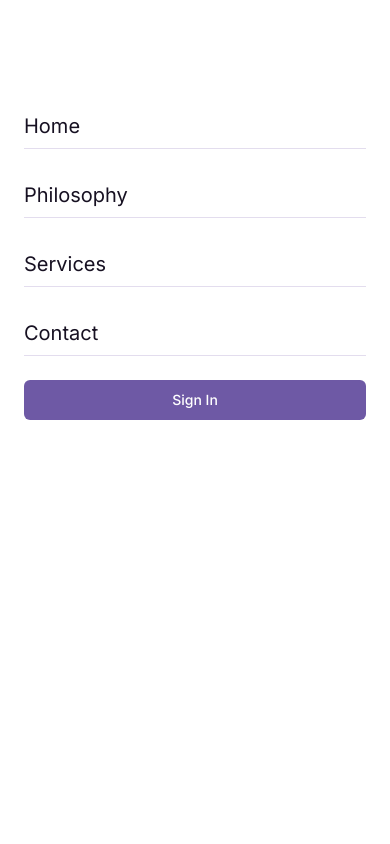
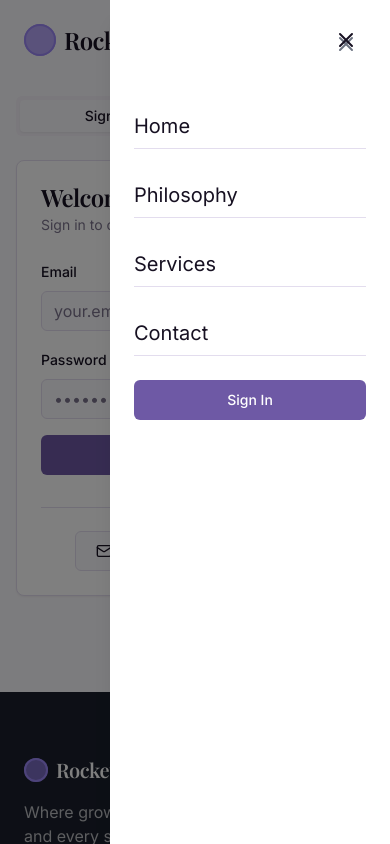
Before and after one commit to joshjvmes/rockematic, a React (Vite) app: page /auth in a window 390 px wide. Both pictures are taken after a click on the button "Toggle menu". Shown: the top 844 px of the page. Built offline with nearby package versions, Linux system fonts and the light colour scheme; a web font is replaced by a local one.

Commit message:
Fix: Mobile navigation and dropdown issues
Refactor mobile navigation and dropdown components to address translucency and closing issues.

```diff
--- a/src/components/NavigationHeader.tsx
+++ b/src/components/NavigationHeader.tsx
@@ -10,16 +10,27 @@ const NavigationHeader: React.FC = () => {
   const [isScrolled, setIsScrolled] = useState(false);
   const [isMobileMenuOpen, setIsMobileMenuOpen] = useState(false);
 
+  // Handle scroll events to update header styling and close mobile menu if open
   useEffect(() => {
     const handleScroll = () => {
       setIsScrolled(window.scrollY > 10);
-      if (isMobileMenuOpen) {
-        setIsMobileMenuOpen(false);
-      }
     };
 
     window.addEventListener('scroll', handleScroll);
     return () => window.removeEventListener('scroll', handleScroll);
+  }, []);
+
+  // Prevent body scroll when mobile menu is open
+  useEffect(() => {
+    if (isMobileMenuOpen) {
+      document.body.style.overflow = 'hidden';
+    } else {
+      document.body.style.overflow = '';
+    }
+
+    return () => {
+      document.body.style.overflow = '';
+    };
   }, [isMobileMenuOpen]);
 
   const toggleMobileMenu = () => {
--- a/src/components/navigation/DesktopNav.tsx
+++ b/src/components/navigation/DesktopNav.tsx
@@ -67,7 +67,7 @@ const DesktopNav: React.FC = () => {
                 </AvatarFallback>
               </Avatar>
             </DropdownMenuTrigger>
-            <DropdownMenuContent align="end">
+            <DropdownMenuContent align="end" className="bg-white shadow-lg border border-gray-200">
               <DropdownMenuLabel>My Account</DropdownMenuLabel>
               <DropdownMenuSeparator />
               <DropdownMenuItem onClick={() => navigate('/dashboard')}>
--- a/src/components/navigation/MobileMenuButton.tsx
+++ b/src/components/navigation/MobileMenuButton.tsx
@@ -1,6 +1,7 @@
 
 import React from 'react';
 import { cn } from '@/lib/utils';
+import { Menu, X } from 'lucide-react';
 
 interface MobileMenuButtonProps {
   isOpen: boolean;
@@ -10,29 +11,16 @@ interface MobileMenuButtonProps {
 const MobileMenuButton: React.FC<MobileMenuButtonProps> = ({ isOpen, onClick }) => {
   return (
     <button
-      className="md:hidden p-2 text-foreground relative w-8 h-8"
+      className="md:hidden p-2 text-foreground relative z-50"
       onClick={onClick}
       aria-expanded={isOpen}
       aria-label="Toggle menu"
     >
-      <div className="absolute inset-0 flex flex-col items-center justify-center">
-        <span
-          className={cn(
-            "w-6 h-0.5 bg-current transition-all duration-300",
-            isOpen
-              ? "rotate-45 translate-y-[3px] bg-foreground"
-              : "-translate-y-0.5"
-          )}
-        />
-        <span
-          className={cn(
-            "w-6 h-0.5 bg-current transition-all duration-300 mt-1.5",
-            isOpen
-              ? "-rotate-45 -translate-y-0 bg-foreground"
-              : "translate-y-0"
-          )}
-        />
-      </div>
+      {isOpen ? (
+        <X size={24} />
+      ) : (
+        <Menu size={24} />
+      )}
     </button>
   );
 };
--- a/src/components/navigation/MobileNav.tsx
+++ b/src/components/navigation/MobileNav.tsx
@@ -4,6 +4,7 @@ import { Link, useNavigate } from 'react-router-dom';
 import { Button } from '@/components/ui/button';
 import { cn } from '@/lib/utils';
 import { useAuth } from '@/context/AuthContext';
+import { X } from 'lucide-react';
 
 interface MobileNavProps {
   isOpen: boolean;
@@ -20,13 +21,40 @@ const MobileNav: React.FC<MobileNavProps> = ({ isOpen, onClose }) => {
     onClose();
   };
 
+  // Handle clicks outside the menu content
+  const handleBackdropClick = (e: React.MouseEvent<HTMLDivElement>) => {
+    if (e.target === e.currentTarget) {
+      onClose();
+    }
+  };
+
   return (
     <div
       className={cn(
-        'fixed inset-0 flex flex-col pt-20 px-6 md:hidden transition-transform duration-300 ease-in-out z-40 bg-white', // Changed background to solid white
+        'fixed inset-0 md:hidden transition-opacity duration-300 ease-in-out z-40',
+        isOpen ? 'opacity-100 pointer-events-auto' : 'opacity-0 pointer-events-none'
+      )}
+      onClick={handleBackdropClick}
+    >
+      {/* Semi-transparent backdrop */}
+      <div className="absolute inset-0 bg-black/50" aria-hidden="true" />
+
+      {/* Menu content */}
+      <div
+        className={cn(
+          'absolute right-0 top-0 h-full w-[280px] bg-white shadow-xl transition-transform duration-300 ease-in-out pt-20 px-6',
           isOpen ? 'translate-x-0' : 'translate-x-full'
         )}
       >
+        {/* Close button */}
+        <button
+          onClick={onClose}
+          className="absolute top-6 right-6 p-2 text-gray-500 hover:text-gray-700"
+          aria-label="Close menu"
+        >
+          <X size={24} />
+        </button>
+
         <nav className="flex flex-col space-y-6 pt-6">
           <Link
             to="/"
@@ -83,10 +111,7 @@ const MobileNav: React.FC<MobileNavProps> = ({ isOpen, onClose }) => {
                 Dashboard
               </Link>
               <Button
-              onClick={() => {
-                handleSignOut();
-                onClose();
-              }}
+                onClick={handleSignOut}
                 className="mt-4 bg-harmony-medium hover:bg-harmony-light text-white"
               >
                 Sign Out
@@ -105,6 +130,7 @@ const MobileNav: React.FC<MobileNavProps> = ({ isOpen, onClose }) => {
           )}
         </nav>
       </div>
+    </div>
   );
 };
 
--- a/src/components/ui/dropdown-menu.tsx
+++ b/src/components/ui/dropdown-menu.tsx
@@ -45,7 +45,7 @@ const DropdownMenuSubContent = React.forwardRef<
   <DropdownMenuPrimitive.SubContent
     ref={ref}
     className={cn(
-      "z-50 min-w-[8rem] overflow-hidden rounded-md border bg-popover p-1 text-popover-foreground shadow-lg data-[state=open]:animate-in data-[state=closed]:animate-out data-[state=closed]:fade-out-0 data-[state=open]:fade-in-0 data-[state=closed]:zoom-out-95 data-[state=open]:zoom-in-95 data-[side=bottom]:slide-in-from-top-2 data-[side=left]:slide-in-from-right-2 data-[side=right]:slide-in-from-left-2 data-[side=top]:slide-in-from-bottom-2",
+      "z-50 min-w-[8rem] overflow-hidden rounded-md border bg-white p-1 text-popover-foreground shadow-lg data-[state=open]:animate-in data-[state=closed]:animate-out data-[state=closed]:fade-out-0 data-[state=open]:fade-in-0 data-[state=closed]:zoom-out-95 data-[state=open]:zoom-in-95 data-[side=bottom]:slide-in-from-top-2 data-[side=left]:slide-in-from-right-2 data-[side=right]:slide-in-from-left-2 data-[side=top]:slide-in-from-bottom-2",
       className
     )}
     {...props}
@@ -63,7 +63,7 @@ const DropdownMenuContent = React.forwardRef<
       ref={ref}
       sideOffset={sideOffset}
       className={cn(
-        "z-50 min-w-[8rem] overflow-hidden rounded-md border bg-popover p-1 text-popover-foreground shadow-md data-[state=open]:animate-in data-[state=closed]:animate-out data-[state=closed]:fade-out-0 data-[state=open]:fade-in-0 data-[state=closed]:zoom-out-95 data-[state=open]:zoom-in-95 data-[side=bottom]:slide-in-from-top-2 data-[side=left]:slide-in-from-right-2 data-[side=right]:slide-in-from-left-2 data-[side=top]:slide-in-from-bottom-2",
+        "z-50 min-w-[8rem] overflow-hidden rounded-md border bg-white p-1 text-popover-foreground shadow-md data-[state=open]:animate-in data-[state=closed]:animate-out data-[state=closed]:fade-out-0 data-[state=open]:fade-in-0 data-[state=closed]:zoom-out-95 data-[state=open]:zoom-in-95 data-[side=bottom]:slide-in-from-top-2 data-[side=left]:slide-in-from-right-2 data-[side=right]:slide-in-from-left-2 data-[side=top]:slide-in-from-bottom-2",
         className
       )}
       {...props}
```
Lines whose indentation alone changed are shown as unchanged.
